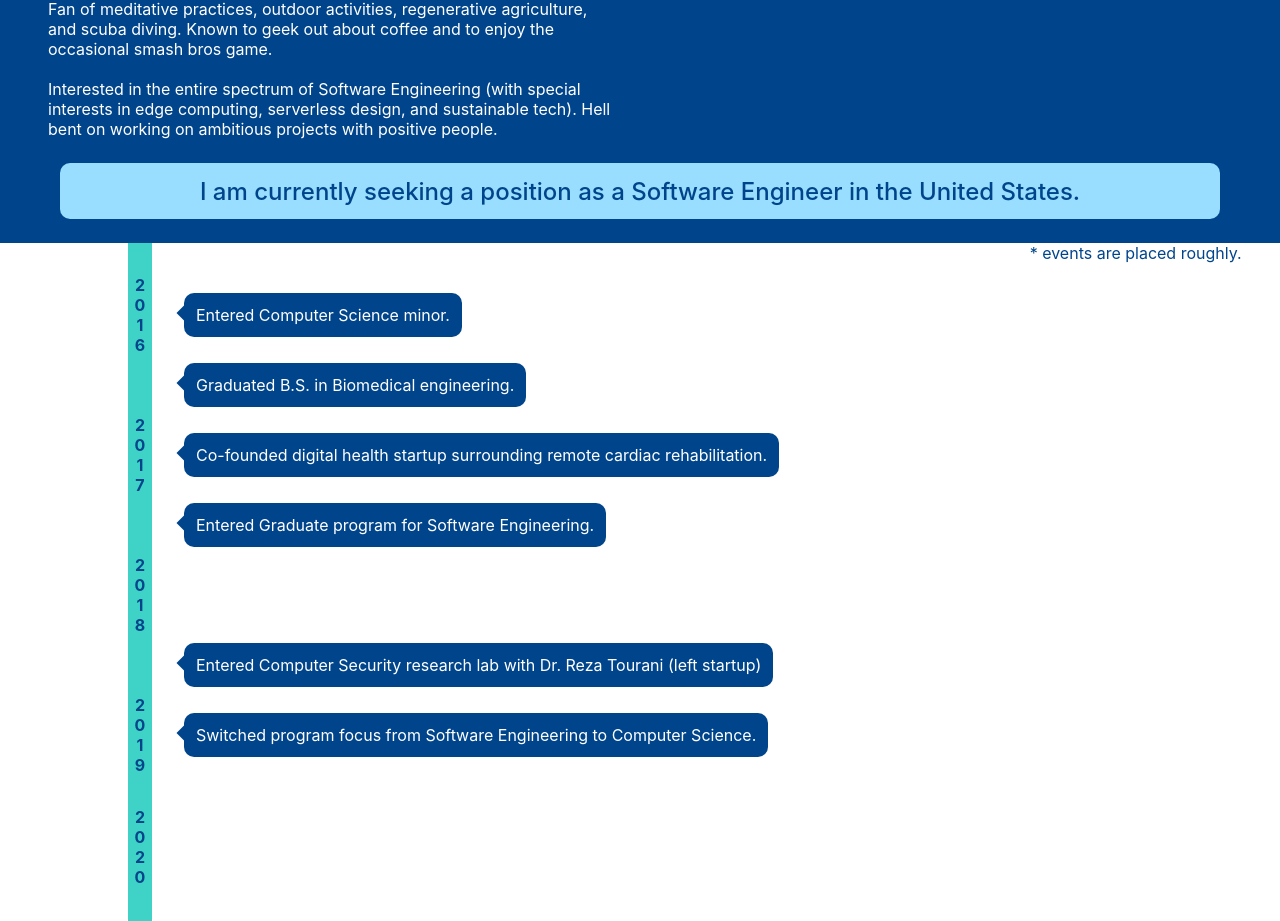
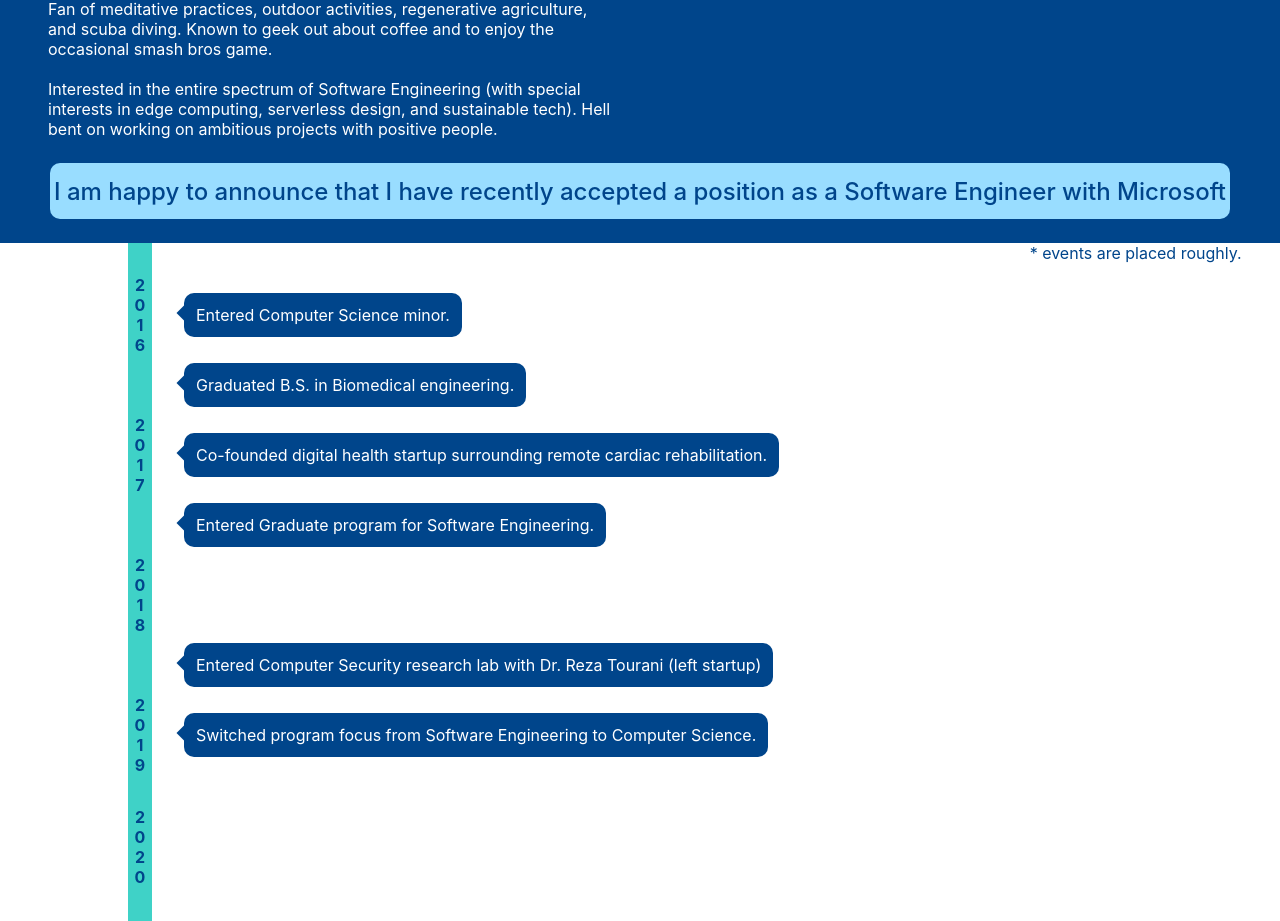
Before and after one commit to SeanDougherty/simple-react-page, a React (Create React App) app: page / in a window 1280 px wide. Shown: the part 1192-2113 px from the top of the page. Built offline with nearby package versions, Linux system fonts and the light colour scheme.

Commit message:
updated employment status

```diff
--- a/src/components/APECS.js
+++ b/src/components/APECS.js
@@ -88,7 +88,7 @@
           need for an “always-on” authentication server in the cloud.
           Additionally, APECS prevents access to encrypted content by both
           unauthorized edge servers and “honest-but-curious” cloud providers
-          (e.g. Google, Amazon, Microsoft). The advanced cryptographic tools
+          (e.g. Microsoft, Amazon, Google). The advanced cryptographic tools
           used by APECS enables fine-grained access control and further data
           privacy when compared with contemporary cloud and edge solutions.
         </p>
--- a/src/components/About.js
+++ b/src/components/About.js
@@ -79,8 +79,8 @@
         </Collapsible>
       </div>
       <p>
-        I am currently seeking a position as a Software Engineer in the United
-        States.
+        I am happy to announce that I have recently accepted a position as a
+        Software Engineer with Microsoft
       </p>
     </section>
   );
```
